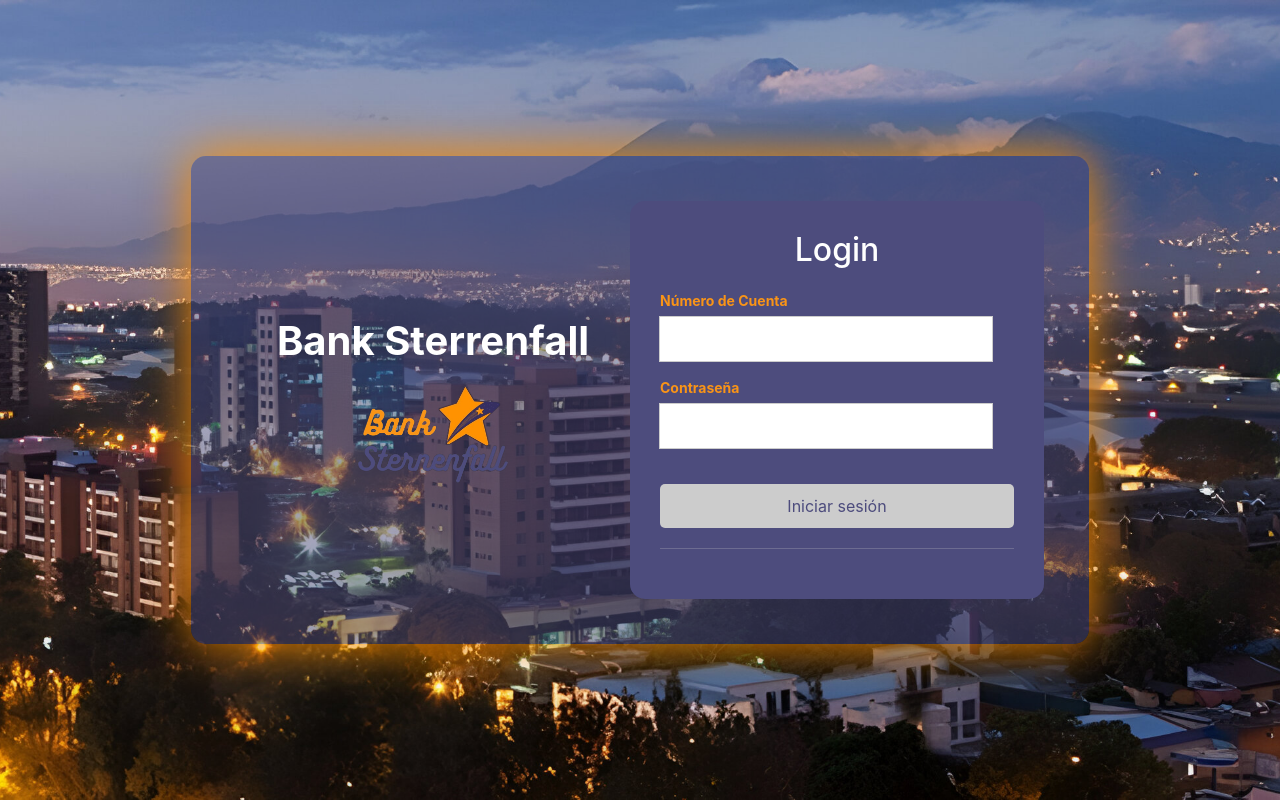
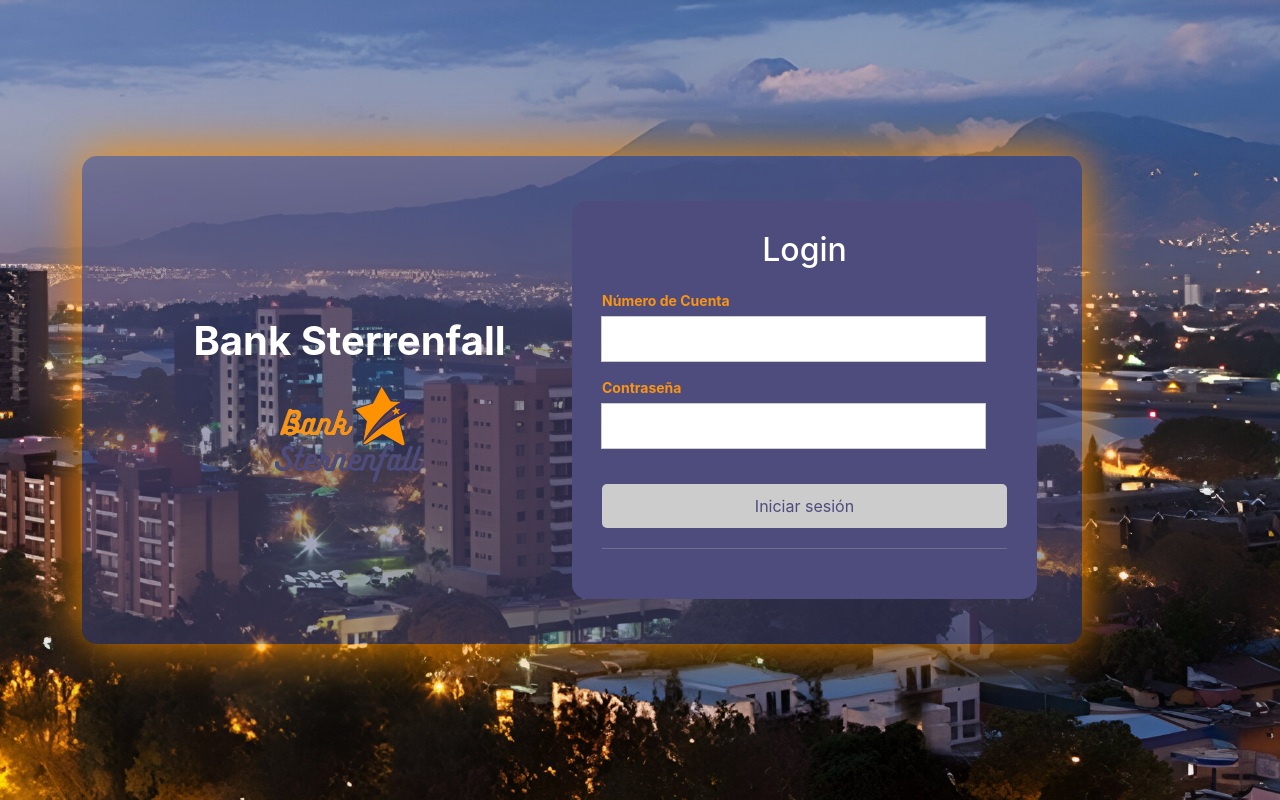
Before and after one commit to cjuarez2017159/FrontEnd_Banco, a React (Vite) app: page /auth in a window 1280 px wide. Built offline with nearby package versions, Linux system fonts and the light colour scheme.

Commit message:
Se hicieron cambios en los stilos

```diff
--- a/src/components/Login.jsx
+++ b/src/components/Login.jsx
@@ -1,4 +1,3 @@
-/* Login.jsx */
 import React from "react";
 import { useState } from "react";
 import { Input } from "./Input";
@@ -17,7 +16,7 @@ export const Login = () => {
   const [formState, setFormState] = useState({
     email: {
       value: "",
-      isValid: true,  // Asumimos que el valor siempre es válido si no se va a validar
+      isValid: true,
       showError: false,
     },
     password: {
@@ -38,7 +37,7 @@ export const Login = () => {
   };
 
   const handleInputValidationOnBlur = (value, field) => {
-    let isValid = true;  // Asumimos que el valor siempre es válido para el correo electrónico
+    let isValid = true;
     if (field === "password") {
       isValid = validatePassword(value);
     }
--- a/src/pages/auth/AuthPage.jsx
+++ b/src/pages/auth/AuthPage.jsx
@@ -1,20 +1,19 @@
-import { useState } from 'react'
-import { Login } from '../../components/Login'
-
-import './authPage.css'
+import React, { useState } from 'react';
+import { Login } from '../../components/Login';
+import './authPage.css';
 
 export const AuthPage = () => {
-  const [isLogin, setIsLogin] = useState(true)
+  const [isLogin, setIsLogin] = useState(true);
 
   const handleAuthPageToggle = () => {
-    setIsLogin(prev => !prev)
-  }
+    setIsLogin(prev => !prev);
+  };
 
   return (
-    <div>
+    <div className="auth-page">
       {isLogin ? (
         <Login switchAuthHandler={handleAuthPageToggle} />
       ) : null}
     </div>
-  )
-}
+  );
+};
--- a/src/pages/auth/authPage.css
+++ b/src/pages/auth/authPage.css
@@ -1,13 +1,8 @@
 /* authPage.css */
 
-html, body {
-  margin: 0;
-  padding: 0;
+.auth-page {
   width: 100%;
-  height: 100%;
-}
-
-body {
+  height: 100vh;
   display: flex;
   justify-content: center;
   align-items: center;
@@ -75,7 +70,7 @@ body {
   margin-bottom: 5px;
   color: #F99417;
   font-size: 14px;
-  font-weight: bold;  /* Añadir esta línea */
+  font-weight: bold;
 }
 
 .input-group input {
@@ -96,7 +91,7 @@ body {
   cursor: pointer;
   font-size: 16px;
   margin-top: 20px;
-  transition: background-color 0.3s, color 0.3s;  /* Añadir esta línea */
+  transition: background-color 0.3s, color 0.3s;
 }
 
 .submit:hover {
--- a/src/pages/dashboard/DashboardPage.jsx
+++ b/src/pages/dashboard/DashboardPage.jsx
@@ -1,6 +1,5 @@
-
 export const DashboardPage = () => {
   return (
     <div>DashboardPage</div>
-  )
-}
+  );
+};
--- a/src/shared/validators/index.js
+++ b/src/shared/validators/index.js
@@ -1,4 +1,3 @@
-export * from './validateEmail'
 export * from './validatePassword'
 export * from './validatePasswordCofirm'
 export * from './validateUsername'
--- a/src/shared/validators/validateEmail.jsx
+++ /dev/null
@@ -1,8 +0,0 @@
-
-export const validateEmail = (email) => {
-    const regex = /\S+@\S+\.\S+/
-
-    return regex.test(email)
-}
-
-export const emailValidationMessage = 'Por favor ingrese un numero de cuenta valida'
```
